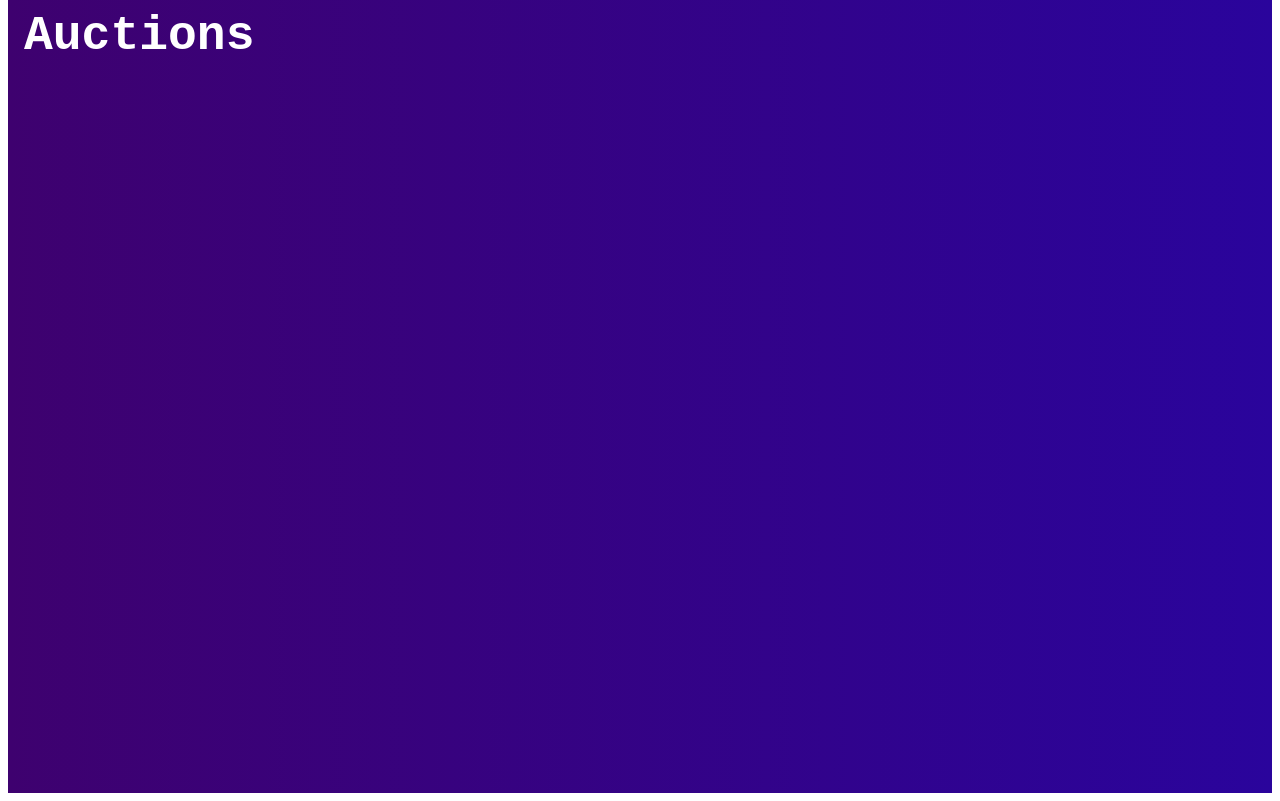
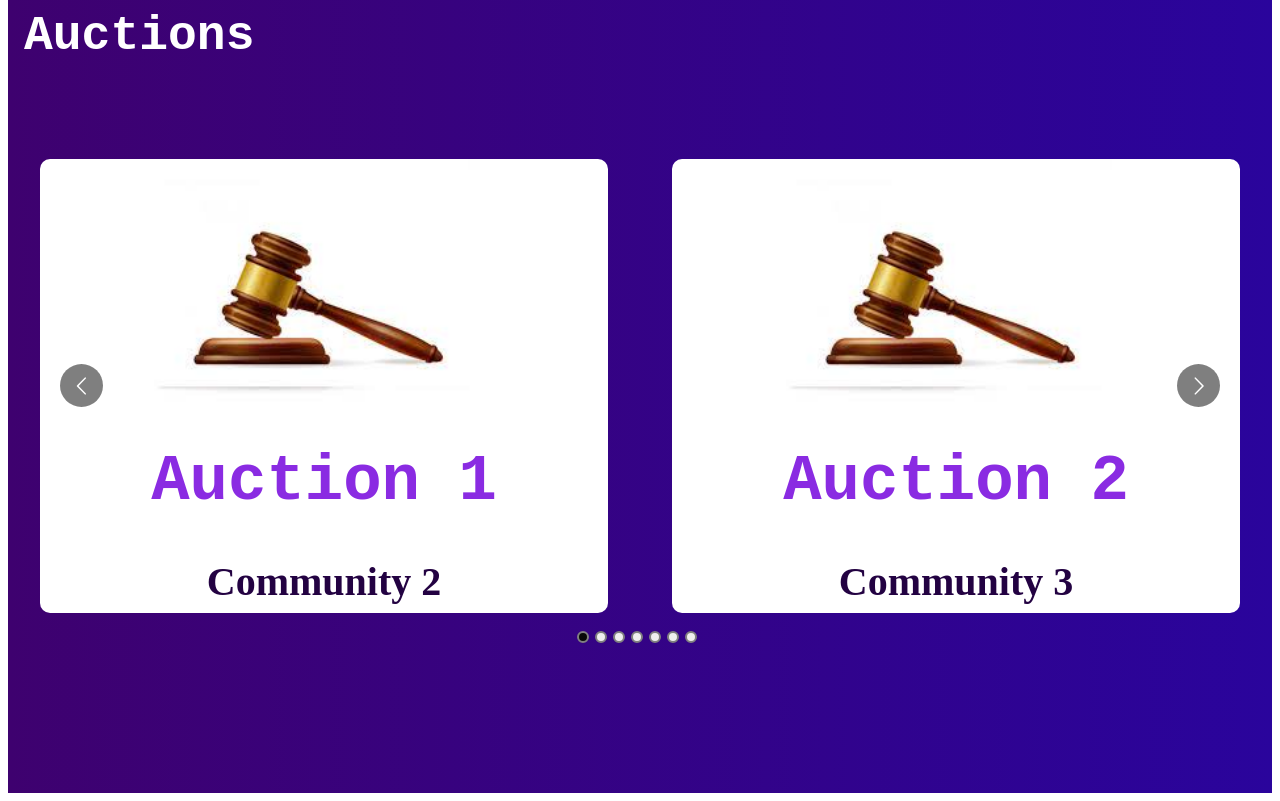
Before and after one commit to Mohammed-Shabeeb/UnityBid, a React (Vite) app in the folder unityBid/: page /Home in a window 1280 px wide. Shown: the part 1480-2281 px from the top of the page. Built offline with nearby package versions, Linux system fonts and the light colour scheme.

Commit message:
auction part of home page done

```diff
--- a/unityBid/src/components/AuctionCard.css
+++ b/unityBid/src/components/AuctionCard.css
@@ -0,0 +1,25 @@
+.auction-card{
+    display: flex;
+    align-items: center;
+    justify-content: center;
+    flex-direction: column;
+    background-color: white;
+    margin: 2rem;
+    border-radius: 10px;
+}
+
+img{
+    width: 60%
+}
+
+.auction-card h3 {
+    color: blueviolet;
+    font-size: 4rem;
+    margin: 1rem;
+}
+
+h5 {
+    color: rgb(35, 2, 66);
+    font-size: 2.5rem;
+    margin: 0.5rem;
+}
--- a/unityBid/src/pages/Home.jsx
+++ b/unityBid/src/pages/Home.jsx
@@ -73,6 +73,21 @@ const Home = () => {
       <div className="home-auctions">
         <h3>Auctions</h3>
 
+        <div className="home-auction-content">
+          <Carousel
+            responsive={responsive}
+            showDots = {true}
+            ssr = {true}
+            infinite = {true}
+            keyBoardControl = {true}
+
+          >
+            {AUCIONS.map((aution, index) => (
+              <AuctionCard key={index} details={aution} />
+            ))}
+          </Carousel>
+        </div>
+
       </div>
     </div>
   )
```
